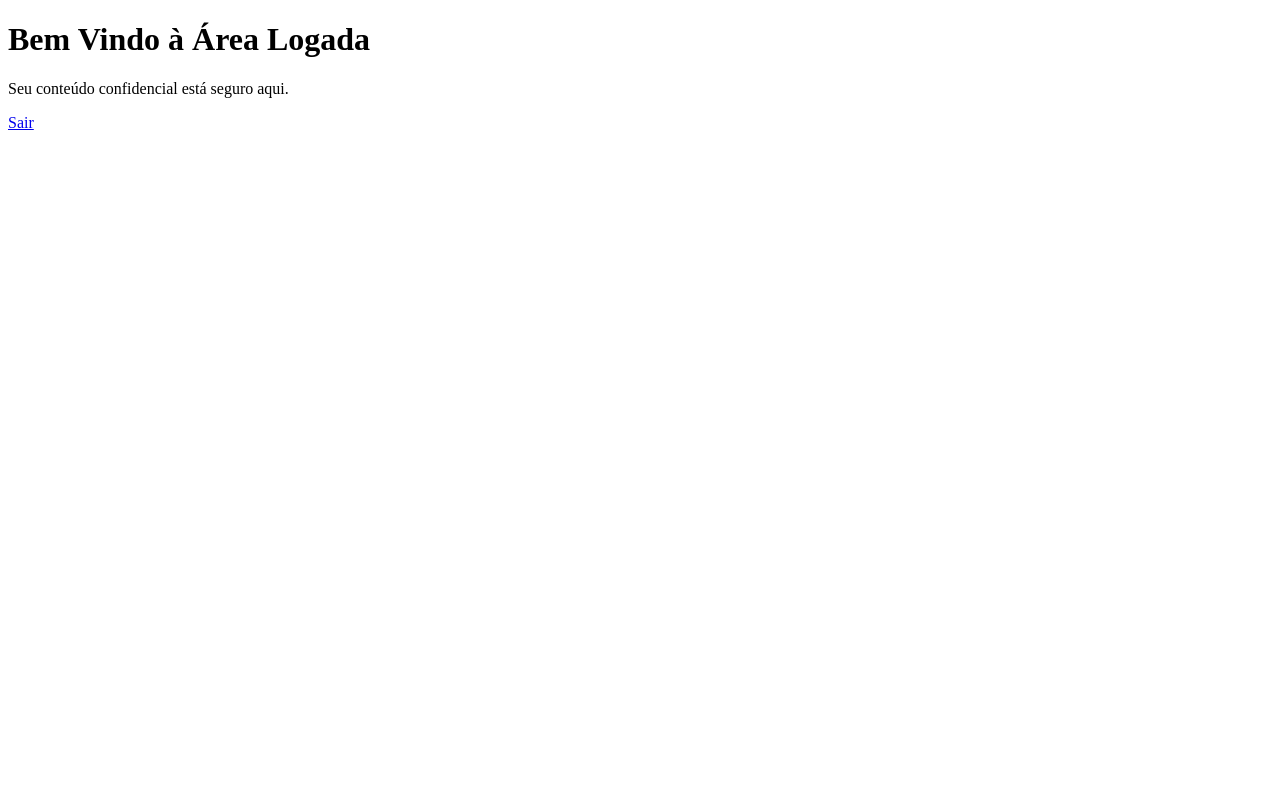
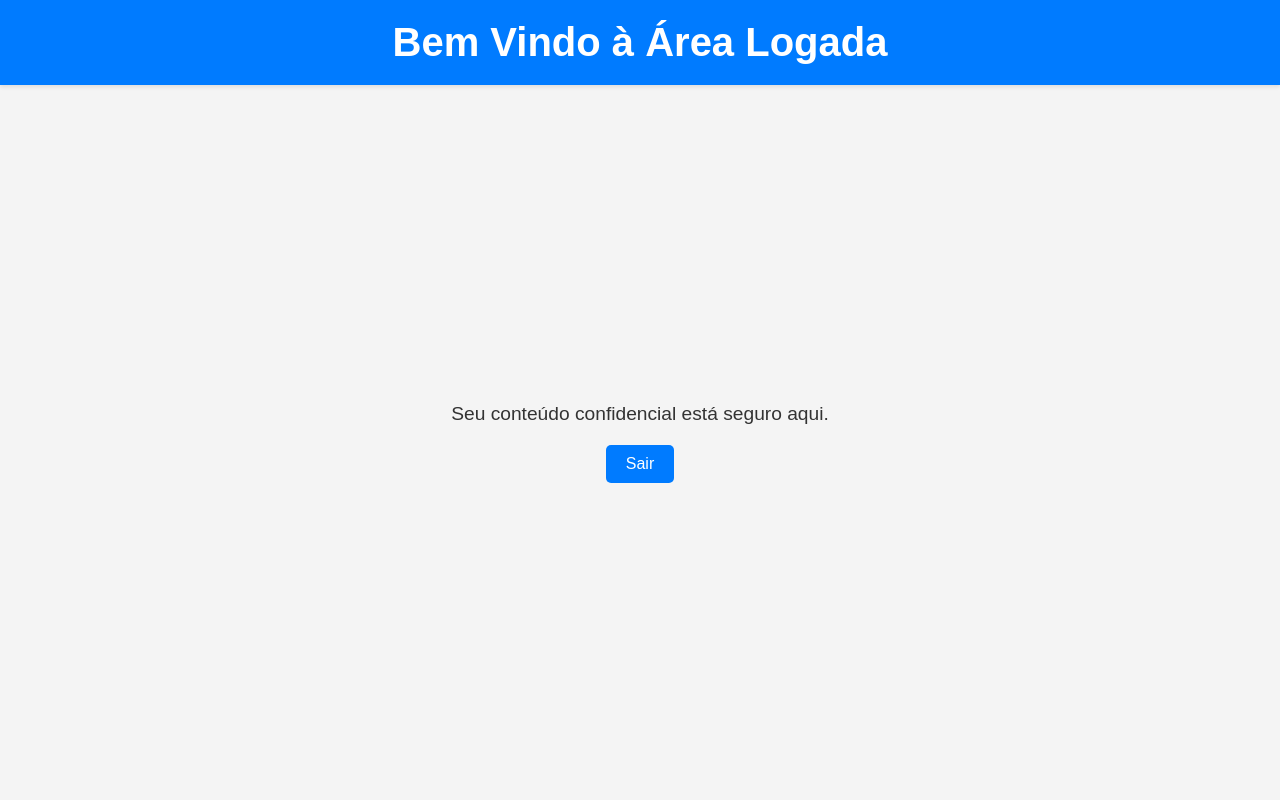
Before and after one commit to LeonardoMT12/sistema_login, a PHP site: page /painel/painel.php in a window 1280 px wide. Run offline with PHP 8.4, Linux system fonts and the light colour scheme.

Commit message:
Melhorando o site

```diff
--- a/cad.css
+++ b/cad.css
@@ -15,7 +15,7 @@ body{
     box-sizing: border-box;
 }
 .cadastro input{
-    border-radius: 50px;
+    border-radius: 80px;
     padding: 12px 20px;
     width: 100%;
     margin: 10px -22px;
@@ -30,7 +30,7 @@ body{
     box-shadow: 0 0 10px rgba(0, 123, 255, 0.2);
 }
 .botao_cadastrar{
-    border-radius: 50px;
+    border-radius: 30px;
     position: relative;
     width: 100%;
     height: 45px;
@@ -57,7 +57,7 @@ body{
     color: #007bff;
     text-decoration: none;
 }
-.cadastro a:hover {
+.cadastro a:hover{
     text-decoration: underline;
 }
 .cadastro h2{
--- a/cadastro.php
+++ b/cadastro.php
@@ -12,7 +12,7 @@
         <form action="cad.php" method="post">
             <input type="email" name="email" placeholder="Email">
             <p><input type="nome" name="nome" placeholder="Nome"></p>
-            <p><input type="senha" name="senha" placeholder="Senha"></p>
+            <p><input type="password" name="senha" placeholder="Senha"></p>
             <button type="submit" class="botao_cadastrar">Cadastrar</button>
         </form>
         <a href="index.php">Já tem Cadastro</a>
--- a/painel/painel.css
+++ b/painel/painel.css
@@ -0,0 +1,59 @@
+* {
+    margin: 0;
+    padding: 0;
+    box-sizing: border-box;
+}
+body {
+    font-family: Arial, Helvetica, sans-serif;
+    background-color: #f4f4f4;
+    color: #333;
+    display: flex;
+    flex-direction: column;
+    min-height: 100vh;
+}
+
+/* Estilos do cabeçalho */
+.header {
+    background-color: #007bff;
+    color: white;
+    padding: 20px 0;
+    text-align: center;
+    box-shadow: 0 2px 4px rgba(0, 0, 0, 0.1);
+}
+
+.header h1 {
+    font-size: 2.5em;
+}
+
+/* Estilos do conteúdo principal */
+.content {
+    flex: 1;
+    display: flex;
+    flex-direction: column;
+    justify-content: center;
+    align-items: center;
+    padding: 20px;
+}
+
+.content p {
+    font-size: 1.2em;
+    margin-bottom: 20px;
+}
+
+/* Estilos do botão de logout */
+.logout-btn {
+    padding: 10px 20px;
+    font-size: 1em;
+    color: #fff;
+    background-color: #007bff;
+    border: none;
+    border-radius: 5px;
+    text-decoration: none;
+    cursor: pointer;
+    transition: background-color 0.3s, transform 0.3s;
+}
+
+.logout-btn:hover {
+    background-color: #0056b3;
+    transform: scale(1.05);
+}
--- a/painel/painel.php
+++ b/painel/painel.php
@@ -4,14 +4,17 @@
     <meta charset="UTF-8">
     <meta name="viewport" content="width=device-width, initial-scale=1.0">
     <title>Tela Logada</title>
+    <link rel="stylesheet" href="painel.css">
 </head>
 <body>
 
-    <div class="content">
+    <header class="header">
         <h1>Bem Vindo à Área Logada</h1>
+    </header>
+
+    <main class="content">
         <p>Seu conteúdo confidencial está seguro aqui.</p>
         <a href="logout.php" class="logout-btn">Sair</a>
-    </div>
-
+    </main>
 </body>
 </html>
```
Also changed, not shown: index.php (+4 -3 lines).
